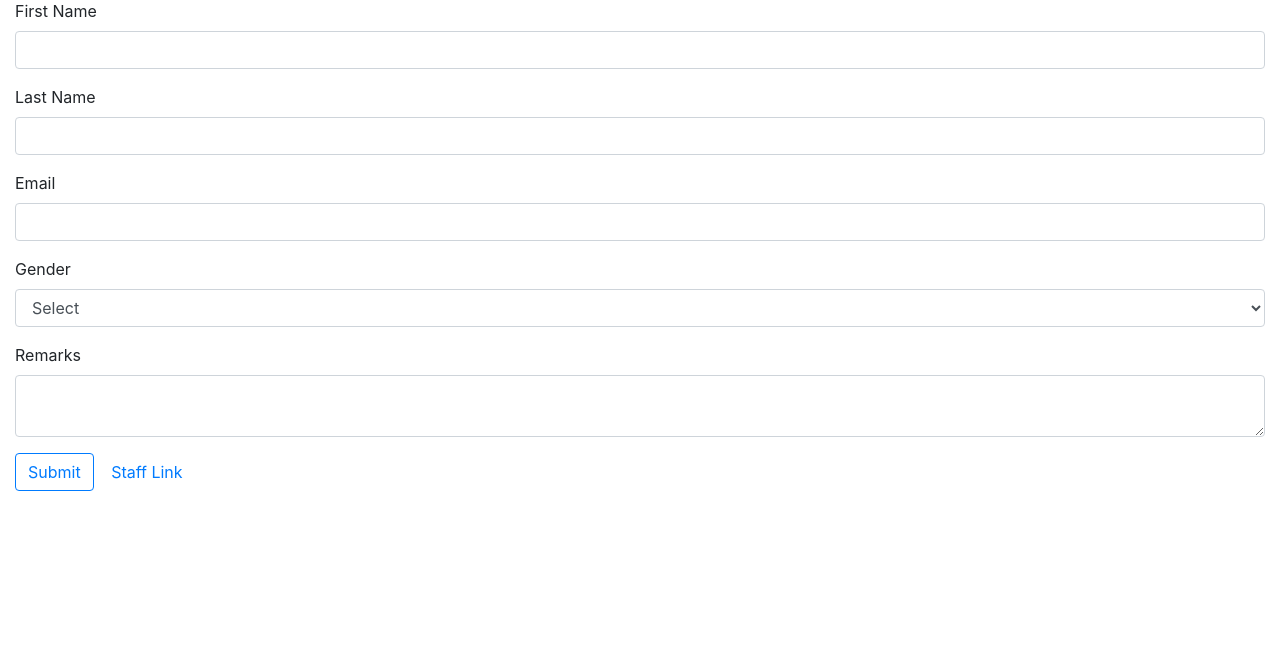
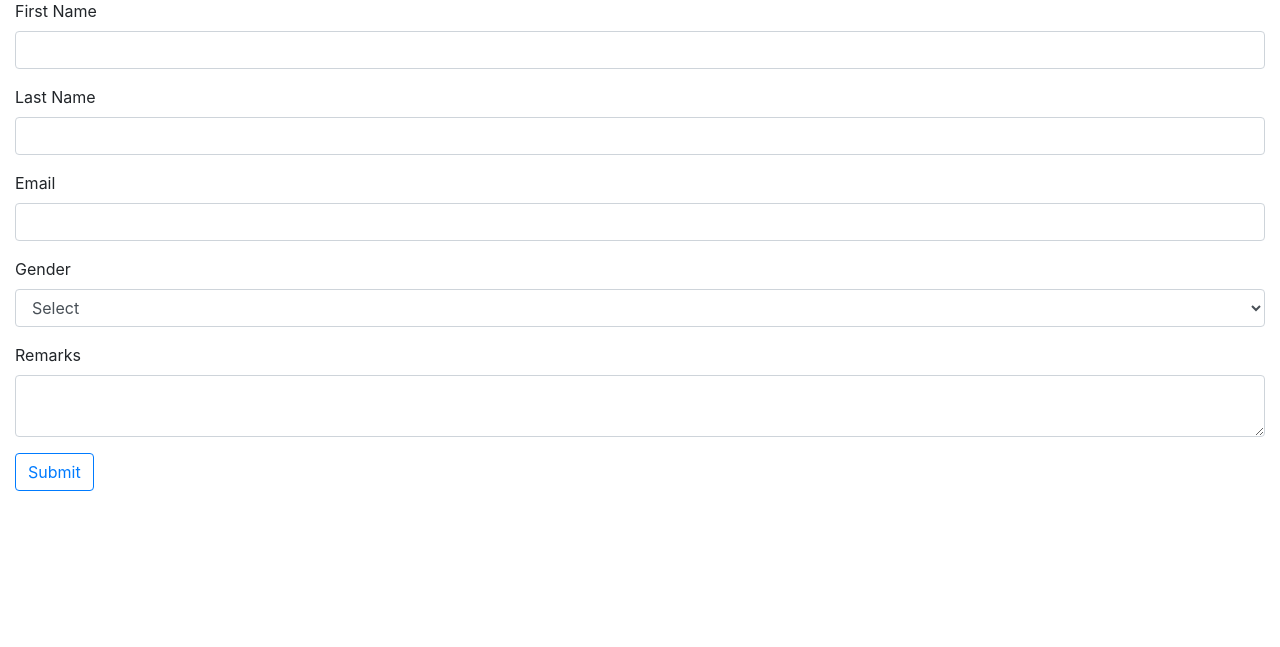
Before and after one commit to annaaisyaNYP/appdevY1920S2, a Flask app: page /createUser in a window 1280 px wide. Shown: the part 132-779 px from the top of the page. Run offline with Flask 2, Linux system fonts and the light colour scheme; some libraries are stand-ins or nearby versions.

Commit message:
More work on user management + added framework(s) to implement other parts of projects

```diff
--- a/templates/createUser.html
+++ b/templates/createUser.html
@@ -22,6 +22,5 @@
      </div>
      </div>
      <input type="submit" value="Submit" class="btn btn-outline-primary" onclick="return confirm('Account successfully registered!');"/>
-     <a href="/retrieveUsers"><button type="button" class="btn btn-link">Staff Link</button></a>
 </form>
 {% endblock %}
--- a/templates/login.html
+++ b/templates/login.html
@@ -37,7 +37,7 @@
 
     <div class="form-group">
         <button type="submit" class="btn btn-outline-primary"> Login  </button>
-        <a href="/retrieveUsers"><button type="button" class="btn btn-link">Staff Link</button></a>
+        <a href="/staff"><button type="button" class="btn btn-link">Staff Link</button></a>
     </div>
 </form>
 </article>
```
Also changed, not shown: 1 other file.
